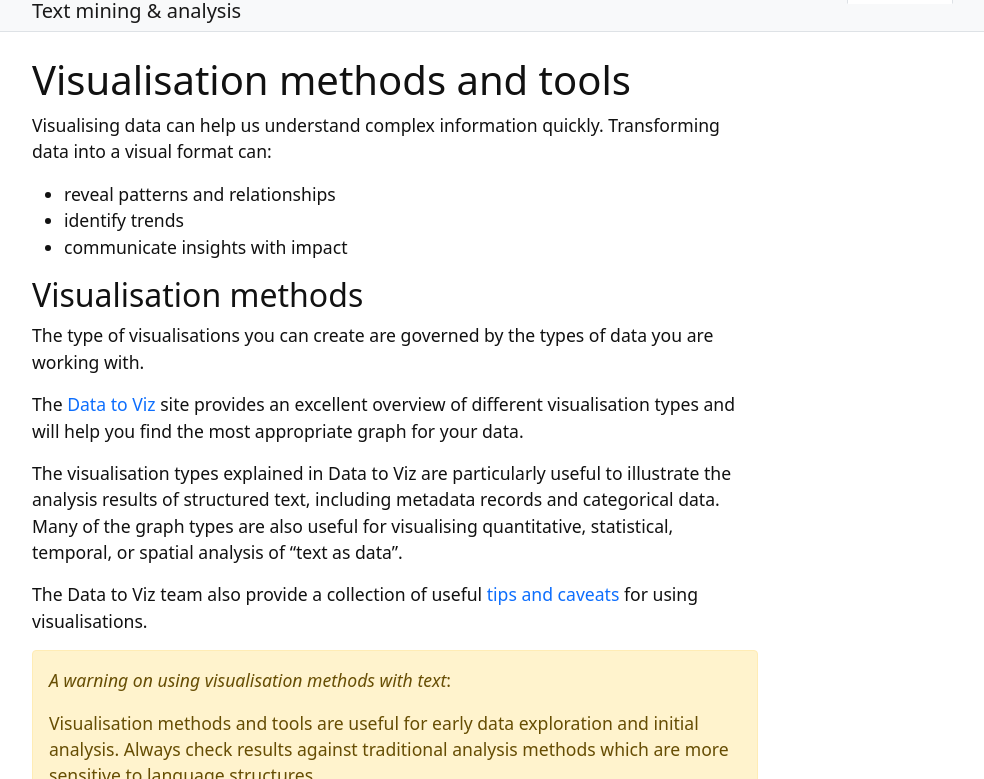
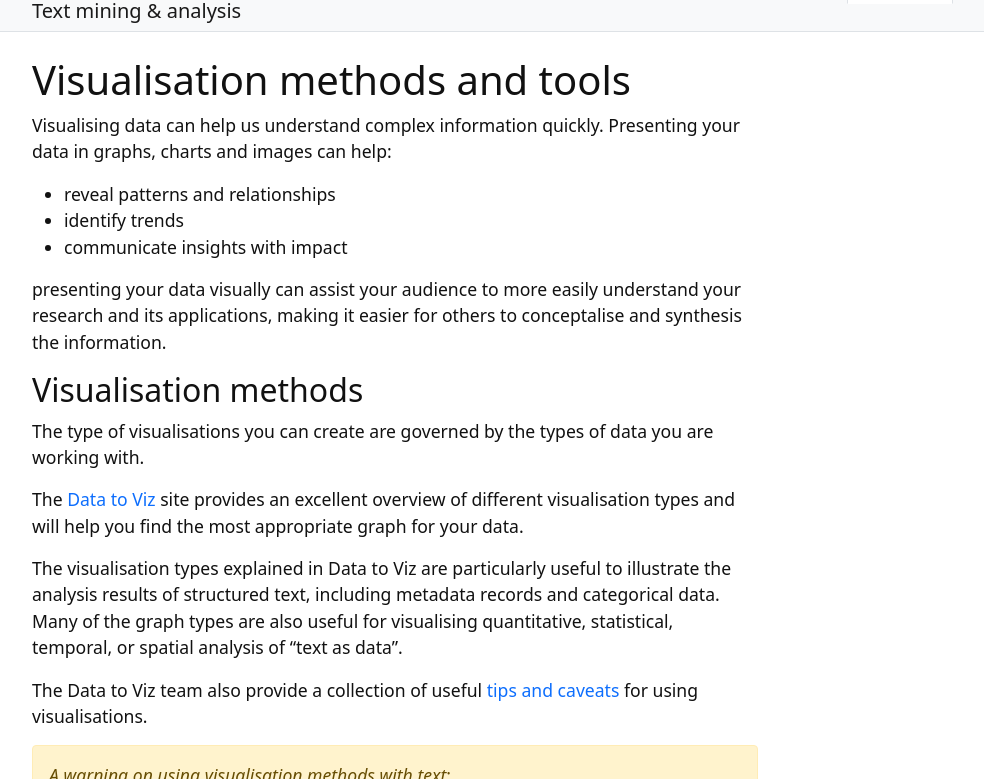
Before and after one commit to GULibrarySandbox/intro-text-mining-analysis-2022, a Jekyll site: the page built from content/8-visualising_data.md, in a window 1280 px wide and 900 px high, cut to the strip 121-900 px from the top of the window. Shown: the whole strip, without its empty margins (245-1229 px from the left). Built offline with Jekyll 4.4.1, drawn with Linux system fonts in a browser that asks for light colours.

Commit message:
Update 8-visualising_data.md

```diff
--- a/content/8-visualising_data.md
+++ b/content/8-visualising_data.md
@@ -6,11 +6,13 @@ nav: true
 
 # Visualisation methods and tools
 
-Visualising data can help us understand complex information quickly. Transforming data into a visual format can:
+Visualising data can help us understand complex information quickly. Presenting your data in graphs, charts and images can help:
 
 - reveal patterns and relationships
 - identify trends
 - communicate insights with impact
+
+presenting your data visually can assist your audience to more easily understand your research and its applications, making it easier for others to conceptalise and synthesis the information.
 
 ## Visualisation methods
 
```
